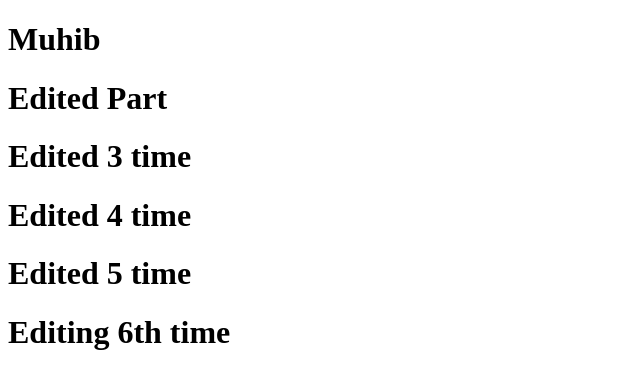
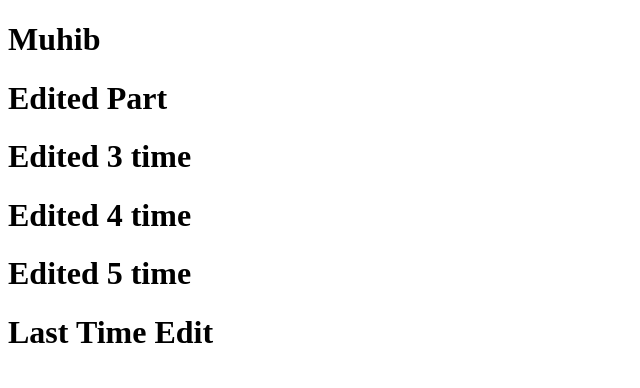
Before and after one commit to Muhibdad/Bootcamp2020, a plain HTML site: page index.html in a window 1280 px wide. Shown: the whole page, without its empty margins (0-640 px from the left). Drawn offline with Linux system fonts and the light colour scheme.

Commit message:
Update index.html

```diff
--- a/index.html
+++ b/index.html
@@ -11,6 +11,6 @@
     <h1>Edited 3 time</h1>
     <h1>Edited 4 time</h1>
     <h1>Edited 5 time</h1>
-    <h1>Editing 6th time</h1>
+    <h1>Last Time Edit</h1>
 </body>
 </html>
```
